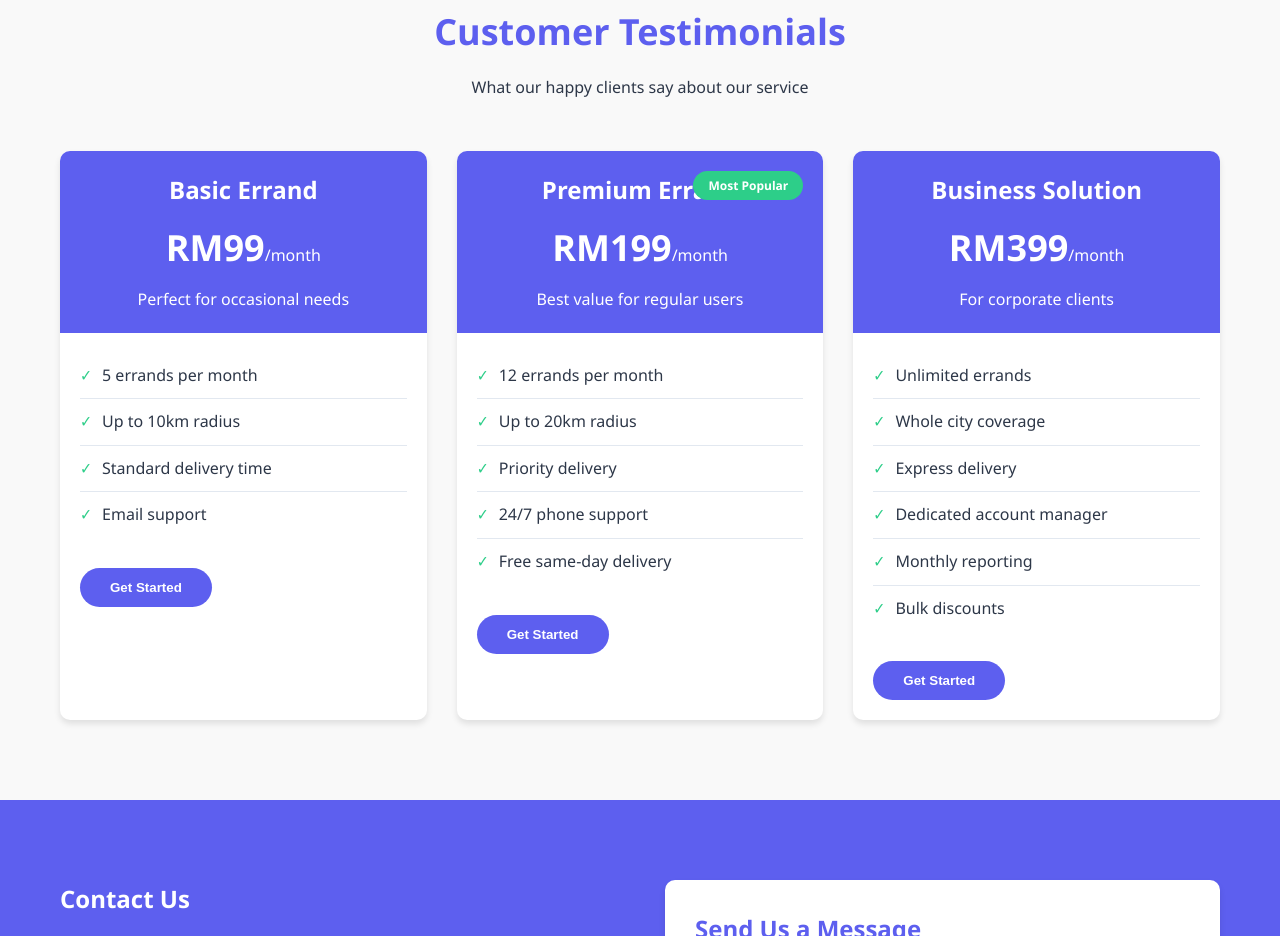
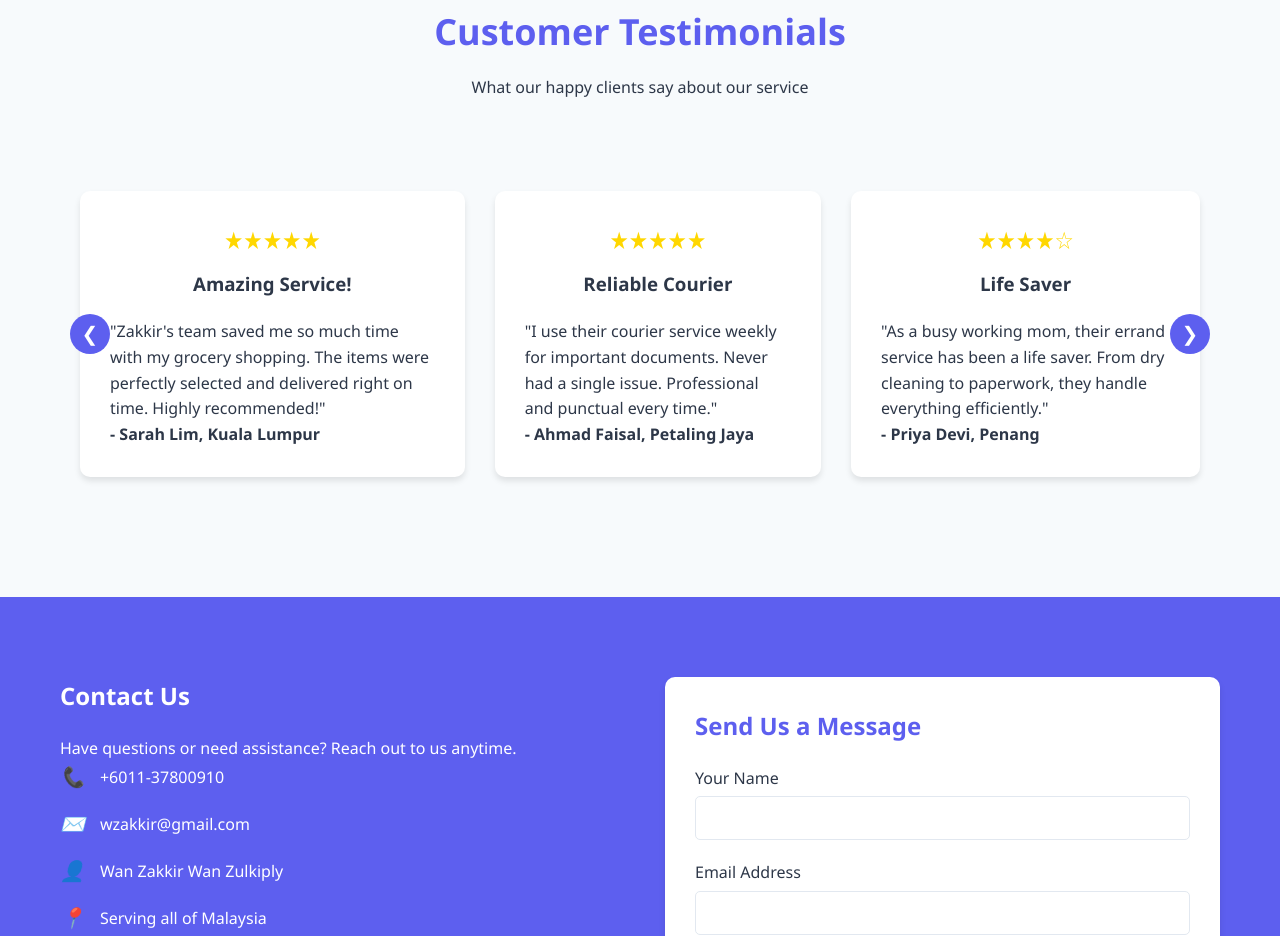
Before and after one commit to wzakkir96/localerrandmalaysia, a plain HTML site: page index.html in a window 1280 px wide. Shown: the part 1864-2800 px from the top of the page. Drawn offline with Linux system fonts and the light colour scheme.

Commit message:
Update index.html

```diff
--- a/index.html
+++ b/index.html
@@ -202,11 +202,6 @@
             margin-bottom: 20px;
         }
 
-        .packages {
-            background-color: #f9f9f9;
-            overflow: hidden;
-        }
-
         .testimonial-slider {
             position: relative;
             width: 100%;
@@ -271,86 +266,6 @@
 
         .next-btn {
             right: 10px;
-        }
-
-        .package-grid {
-            display: grid;
-            grid-template-columns: repeat(auto-fit, minmax(300px, 1fr));
-            gap: 30px;
-        }
-
-        .package-card {
-            background-color: white;
-            border-radius: 10px;
-            overflow: hidden;
-            box-shadow: var(--shadow);
-            transition: var(--transition);
-            position: relative;
-        }
-
-        .package-card:hover {
-            transform: translateY(-10px);
-        }
-
-        .popular-tag {
-            position: absolute;
-            top: 20px;
-            right: 20px;
-            background-color: var(--success);
-            color: white;
-            padding: 5px 15px;
-            border-radius: 20px;
-            font-size: 12px;
-            font-weight: 600;
-        }
-
-        .package-header {
-            background-color: var(--primary);
-            color: white;
-            padding: 20px;
-            text-align: center;
-        }
-
-        .package-header h3 {
-            font-size: 24px;
-            margin-bottom: 10px;
-        }
-
-        .package-price {
-            font-size: 36px;
-            font-weight: 700;
-            margin-bottom: 10px;
-        }
-
-        .package-price span {
-            font-size: 16px;
-            font-weight: 400;
-        }
-
-        .package-body {
-            padding: 20px;
-        }
-
-        .package-features {
-            list-style: none;
-            margin-bottom: 30px;
-        }
-
-        .package-features li {
-            padding: 10px 0;
-            border-bottom: 1px solid var(--gray);
-            display: flex;
-            align-items: center;
-        }
-
-        .package-features li:last-child {
-            border-bottom: none;
-        }
-
-        .package-features li::before {
-            content: "✓";
-            color: var(--success);
-            margin-right: 10px;
         }
 
         .contact {
@@ -534,7 +449,7 @@
                 <a href="#" class="logo">Zakkir's Errand Solutions</a>
                 <ul class="nav-links">
                     <li><a href="#services">Services</a></li>
-                    <li><a href="#packages">Packages</a></li>
+                    <li><a href="#testimonials">Testimonials</a></li>
                     <li><a href="#contact">Contact</a></li>
                     <li><a href="#" id="book-now" class="btn btn-primary">Book Now</a></li>
                 </ul>
@@ -546,7 +461,7 @@
         <div class="container">
             <h1>Your Trusted Errand Partner in Malaysia</h1>
             <p>We handle your daily tasks so you can focus on what matters most. Fast, reliable, and professional service at your convenience.</p>
-            <a href="#packages" class="btn">View Packages</a>
+            <a href="#services" class="btn">Our Services</a>
             <a href="#contact" class="btn btn-primary">Contact Us</a>
         </div>
     </section>
@@ -606,63 +521,39 @@
         </div>
     </section>
 
-    <section id="packages" class="packages">
+    <section id="testimonials">
         <div class="container">
             <div class="section-title">
                 <h2>Customer Testimonials</h2>
                 <p>What our happy clients say about our service</p>
             </div>
-            <div class="package-grid">
-                <div class="package-card">
-                    <div class="package-header">
-                        <h3>Basic Errand</h3>
-                        <div class="package-price">RM99<span>/month</span></div>
-                        <p>Perfect for occasional needs</p>
+            <div class="testimonial-slider">
+                <button class="slider-btn prev-btn">❮</button>
+                <button class="slider-btn next-btn">❯</button>
+                <div class="testimonial-track">
+                    <div class="testimonial-card">
+                        <div class="testimonial-header">
+                            <div class="rating">★★★★★</div>
+                            <h3>Amazing Service!</h3>
+                        </div>
+                        <p>"Zakkir's team saved me so much time with my grocery shopping. The items were perfectly selected and delivered right on time. Highly recommended!"</p>
+                        <p><strong>- Sarah Lim, Kuala Lumpur</strong></p>
                     </div>
-                    <div class="package-body">
-                        <ul class="package-features">
-                            <li>5 errands per month</li>
-                            <li>Up to 10km radius</li>
-                            <li>Standard delivery time</li>
-                            <li>Email support</li>
-                        </ul>
-                        <button class="btn btn-primary book-package" data-package="Basic Errand">Get Started</button>
+                    <div class="testimonial-card">
+                        <div class="testimonial-header">
+                            <div class="rating">★★★★★</div>
+                            <h3>Reliable Courier</h3>
+                        </div>
+                        <p>"I use their courier service weekly for important documents. Never had a single issue. Professional and punctual every time."</p>
+                        <p><strong>- Ahmad Faisal, Petaling Jaya</strong></p>
                     </div>
-                </div>
-                <div class="package-card">
-                    <div class="popular-tag">Most Popular</div>
-                    <div class="package-header">
-                        <h3>Premium Errand</h3>
-                        <div class="package-price">RM199<span>/month</span></div>
-                        <p>Best value for regular users</p>
-                    </div>
-                    <div class="package-body">
-                        <ul class="package-features">
-                            <li>12 errands per month</li>
-                            <li>Up to 20km radius</li>
-                            <li>Priority delivery</li>
-                            <li>24/7 phone support</li>
-                            <li>Free same-day delivery</li>
-                        </ul>
-                        <button class="btn btn-primary book-package" data-package="Premium Errand">Get Started</button>
-                    </div>
-                </div>
-                <div class="package-card">
-                    <div class="package-header">
-                        <h3>Business Solution</h3>
-                        <div class="package-price">RM399<span>/month</span></div>
-                        <p>For corporate clients</p>
-                    </div>
-                    <div class="package-body">
-                        <ul class="package-features">
-                            <li>Unlimited errands</li>
-                            <li>Whole city coverage</li>
-                            <li>Express delivery</li>
-                            <li>Dedicated account manager</li>
-                            <li>Monthly reporting</li>
-                            <li>Bulk discounts</li>
-                        </ul>
-                        <button class="btn btn-primary book-package" data-package="Business Solution">Get Started</button>
+                    <div class="testimonial-card">
+                        <div class="testimonial-header">
+                            <div class="rating">★★★★☆</div>
+                            <h3>Life Saver</h3>
+                        </div>
+                        <p>"As a busy working mom, their errand service has been a life saver. From dry cleaning to paperwork, they handle everything efficiently."</p>
+                        <p><strong>- Priya Devi, Penang</strong></p>
                     </div>
                 </div>
             </div>
@@ -710,7 +601,7 @@
         <div class="container">
             <ul class="footer-links">
                 <li><a href="#services">Services</a></li>
-                <li><a href="#packages">Packages</a></li>
+                <li><a href="#testimonials">Testimonials</a></li>
                 <li><a href="#contact">Contact</a></li>
                 <li><a href="#">Privacy Policy</a></li>
                 <li><a href="#">Terms</a></li>
@@ -771,13 +662,11 @@
         const bookingServiceInput = document.getElementById('booking-service');
 
         // Open modal when clicking book buttons
-        document.querySelectorAll('.book-service, .book-package, #book-now').forEach(button => {
+        document.querySelectorAll('.book-service, #book-now').forEach(button => {
             button.addEventListener('click', function(e) {
                 e.preventDefault();
                 if (this.dataset.service) {
                     bookingServiceInput.value = this.dataset.service;
-                } else if (this.dataset.package) {
-                    bookingServiceInput.value = this.dataset.package + ' Package';
                 } else {
                     bookingServiceInput.value = 'Custom Errand Service';
                 }
```
